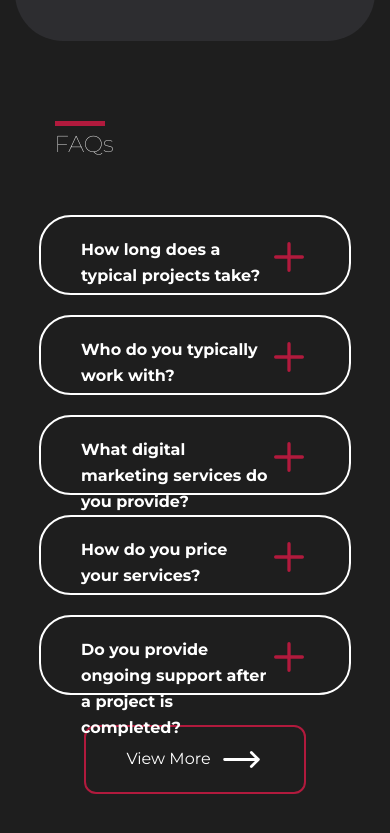
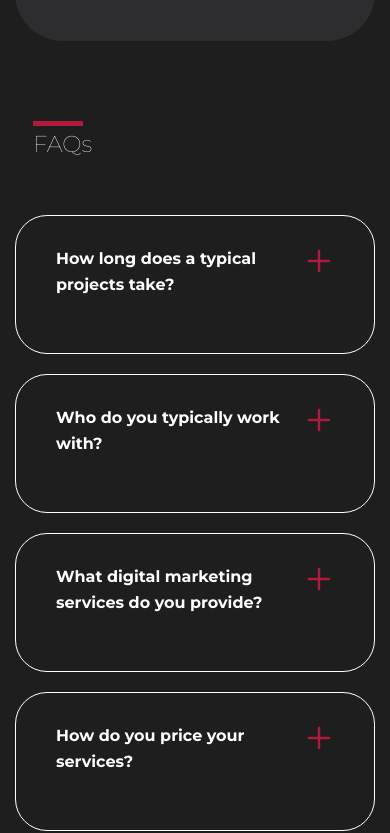
Before and after one commit to ObinnaKelvin/kobisoft, a Next.js app: page / in a window 390 px wide. Shown: the part 7946-8779 px from the top of the page. Built offline with nearby package versions, Linux system fonts and the light colour scheme.

Commit message:
FAQ Section now mobile responsive

```diff
--- a/components/Faq.js
+++ b/components/Faq.js
@@ -42,7 +42,7 @@ function AccordionItem({id, question, answer}) {
   return (
     <motion.div
         key={id}
-        className={` flex flex-col gap-[25px] border-2 rounded-[2em] px-[40px] pb-[40px] xl:w-[80%] transition-all duration-300 ${isOpen ? 'h-max mb-6' : 'h-[80px] mb-2'}`}
+        className={` flex flex-col gap-[25px] border-1 rounded-[2em] px-[40px] xl:px-[40px] lg:px-[40px] py-[10px] xl:w-[80%] transition-all duration-300 ${isOpen ? 'h-max mb-6' : 'h-max mb-2'}`}
         initial={{ y: 50 }}
         whileInView={{ y: 0 }}
         transition={{ duration: 0.7, type: "spring"}}
@@ -56,10 +56,12 @@ function AccordionItem({id, question, answer}) {
                 {/* <div className="bg-[#B11A3D] w-[30px] h-[3px] xl:w-[30px] xl:h-[3px] absolute left-11 bottom-0"></div> */}
 
             </div>
-            <div className={`transition-all duration-300 ${isOpen ? 'rotate-45' : ''} text-[40px] text-[#B11A3D]`}><HiOutlinePlus /></div>
+            <div className={`transition-all duration-300 ${isOpen ? 'rotate-45' : ''} text-[30px] lg:text-[40px] xl:text-[40px] text-[#B11A3D]`}><HiOutlinePlus /></div>
         </div>
 
-        <div className={`pb-5 w-[80%] overflow-hidden transition-all duration-300 ${isOpen ? 'opacity-100' : 'opacity-0 h-0'}`}>
+        <div className={`pb-5
+            w-[80%]
+            overflow-hidden transition-all duration-300 ${isOpen ? 'opacity-100' : 'opacity-0 h-0'}`}>
             <div>{answer}</div>
         </div>
 
@@ -71,7 +73,10 @@ function AccordionItem({id, question, answer}) {
 function Faq() {
   return (
     <>
-        <div className='flex flex-col gap-3 items-center justify-center w-[80%] mb-[80px]'>
+        <div className='flex flex-col gap-3 items-center justify-center
+        w-full xl:w-[80%] lg:w-[80%]
+        px-[15px] lg:px-[0px] xl:px-[0px]
+        mb-[80px] '>
 
 
             {/* Title Wrapper */}
```
